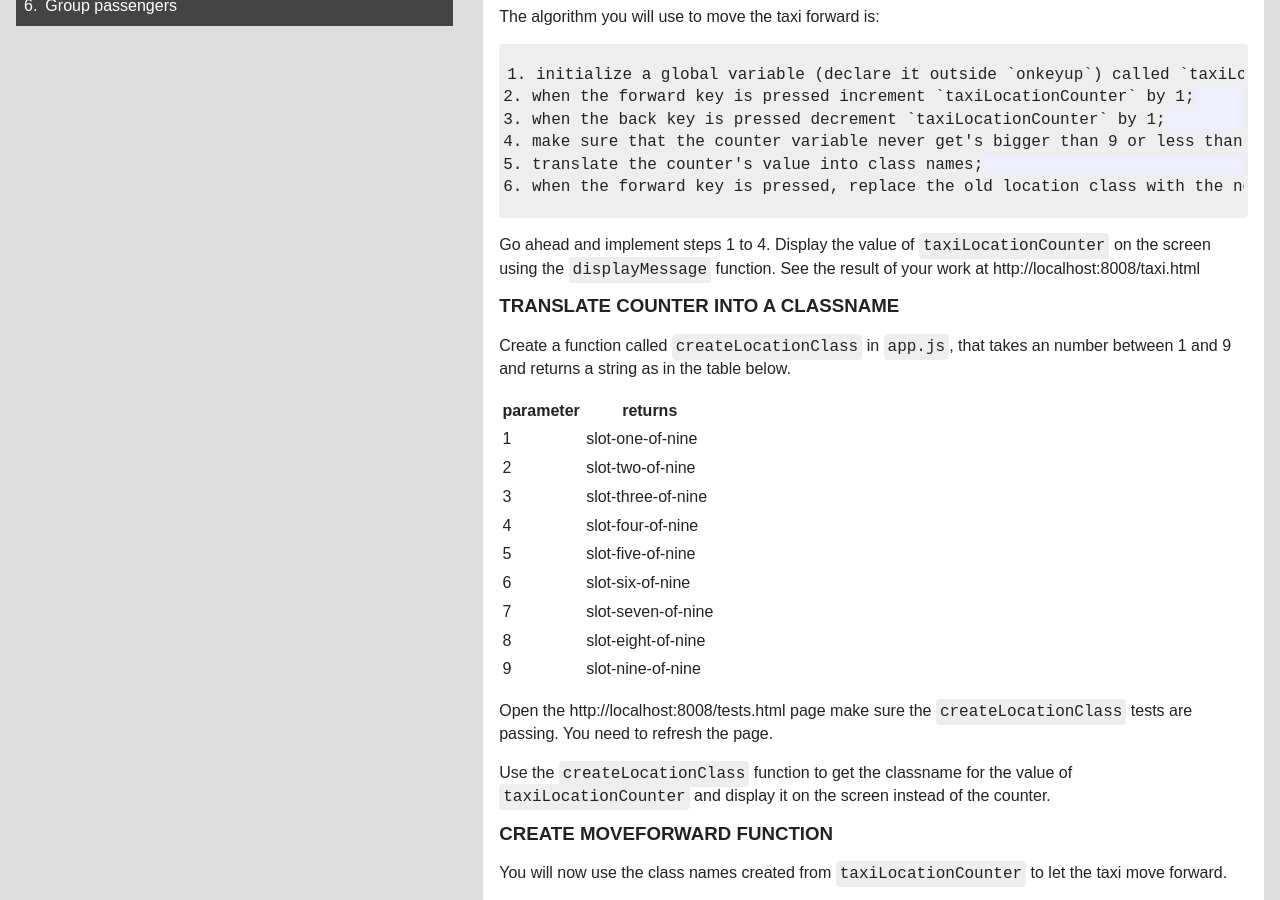
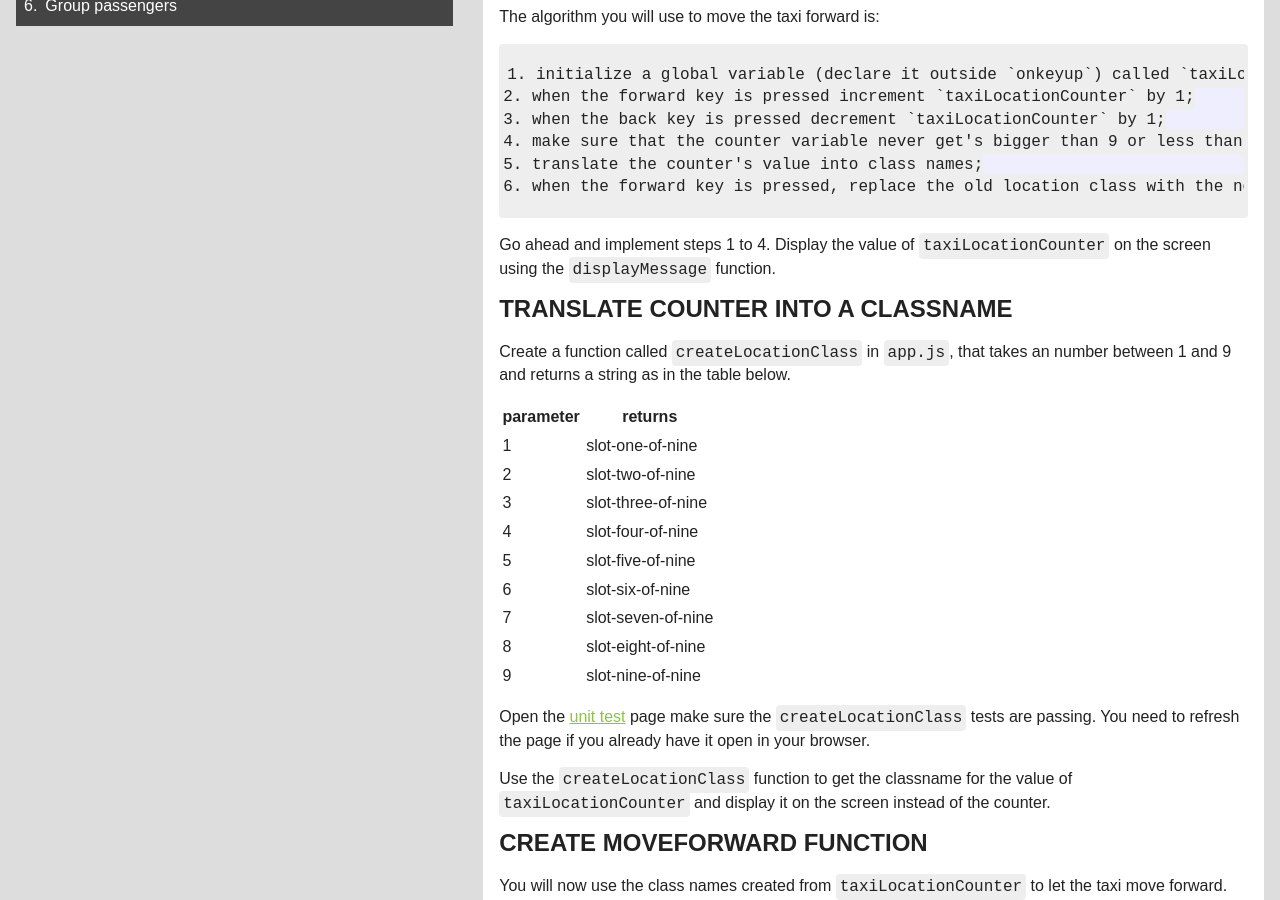
Before and after one commit to sxosh2010/CapeTownGreen, a Jekyll site: the page built from instructions/move_the_taxi.md, in a window 1280 px wide and 900 px high, scrolled down 393 px. Built offline with Jekyll 4.4.1, drawn with Linux system fonts in a browser that asks for light colours.

```diff
--- a/instructions/move_the_taxi.md
+++ b/instructions/move_the_taxi.md
@@ -17,9 +17,9 @@ The algorithm you will use to move the taxi forward is:
     5. translate the counter's value into class names;
     6. when the forward key is pressed, replace the old location class with the new location class on the taxi html element.
 
-Go ahead and implement steps 1 to 4. Display the value of `taxiLocationCounter` on the screen using the `displayMessage` function. See the result of your work at http://localhost:8008/taxi.html
+Go ahead and implement steps 1 to 4. Display the value of `taxiLocationCounter` on the screen using the `displayMessage` function.
 
-### Translate counter into a classname
+## Translate counter into a classname
 
 Create a function called `createLocationClass` in `app.js`, that takes an number between 1 and 9 and returns a string as in the table below.
 
@@ -35,11 +35,11 @@ parameter  | returns          |
 8          | slot-eight-of-nine
 9          | slot-nine-of-nine
 
-Open the http://localhost:8008/tests.html page make sure the `createLocationClass` tests are passing. You need to refresh the page.
+Open the [unit test](http://localhost:8080/tests.html) page make sure the `createLocationClass` tests are passing. You need to refresh the page if you already have it open in your browser.
 
 Use the `createLocationClass` function to get the classname for the value of `taxiLocationCounter` and display it on the screen instead of the counter.
 
-### Create moveForward function
+## Create moveForward function
 
 You will now use the class names created from `taxiLocationCounter` to let the taxi move forward.
 
```
Also changed, not shown: instructions/first_function.md (+15 -3 lines).
